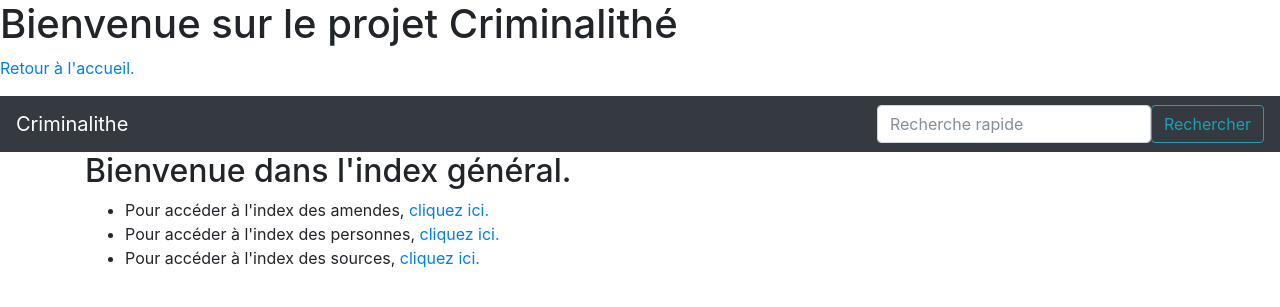
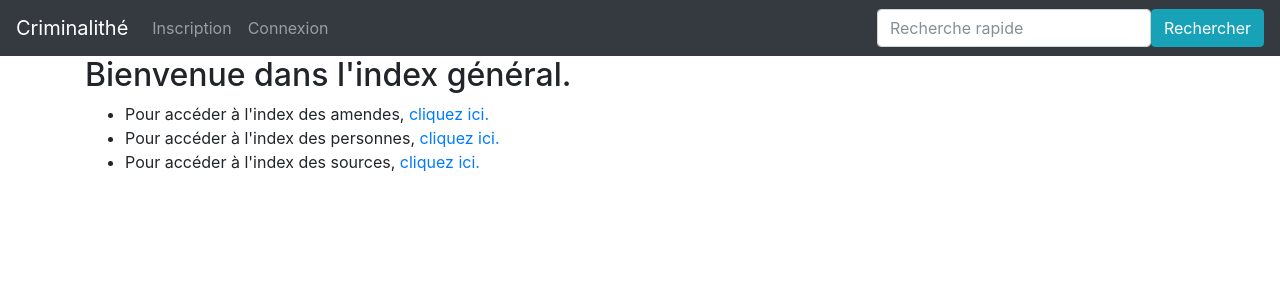
Before and after one commit to ValentinDeCraene/Projet_Criminalithe, a Flask app: page /Index/ in a window 1280 px wide. Shown: the top 307 px of the page. Run offline with Flask 2, Linux system fonts and the light colour scheme; some libraries are stand-ins or nearby versions.

Commit message:
corrections orthographiques secondaires

```diff
--- a/Criminalithe/app/templates/conteneur.html
+++ b/Criminalithe/app/templates/conteneur.html
@@ -6,21 +6,41 @@
         {% include "partials/css.html" %}
     </head>
     <body>
-        <div><h1>Bienvenue sur le projet Criminalithé</h1></div>
-        <div>
-            <p>
-                <a href="{{url_for('accueil')}}">Retour à l'accueil.</a>
-            </p>
-        </div>
-        <nav class="navbar navbar-expand-md navbar-dark bg-dark justify-content-between">
-        <a class="navbar-brand" href="{{ url_for('accueil') }}">Criminalithe</a>
+      <nav class="navbar navbar-expand-md navbar-dark bg-dark justify-content-between">
+        <a class="navbar-brand" href="{{ url_for('accueil') }}">Criminalithé</a>
+
+        <ul class="navbar-nav mr-auto">
+            {% if not current_user.is_authenticated %}
+              <li class="nav-item">
+                <a class="nav-link" href="{{url_for("inscription")}}">Inscription</a>
+              </li>
+              <li class="nav-item">
+                <a class="nav-link" href="{{url_for("connexion")}}">Connexion</a>
+              </li>
+            {% else %}
+              <li class="nav-item">
+                <a class="nav-link" href="{{url_for("deconnexion")}}">Déconnexion ({{current_user.user_nom}})</a>
+              </li>
+            {% endif %}
+        </ul>
         <form class="form-inline" action="{{url_for("recherche")}}" method="GET">
           <input class="form-control" name="keyword" type="search" placeholder="Recherche rapide" aria-label="Recherche">
-          <button class="btn btn-outline-info" type="submit">Rechercher</button>
+          <button class="btn btn-info" type="submit">Rechercher</button>
         </form>
       </nav>
       {% block afternav %}{%endblock%}
-      <div class="container">
+       <div class="container">
+        {% with messages = get_flashed_messages(with_categories=true) %}
+          {% if messages %}
+          <div class="row">
+              <div class="col">
+                {% for category, message in messages %}
+                  <div class="alert alert-{{category}}" role="alert">{{ message }}</div>
+                {% endfor %}
+              </div>
+          </div>
+          {% endif %}
+        {% endwith %}
         <div class="row">
             <div class="col">
             {% block corps %}{% endblock %}
```
Also changed, not shown: Criminalithe/bdd.db.
